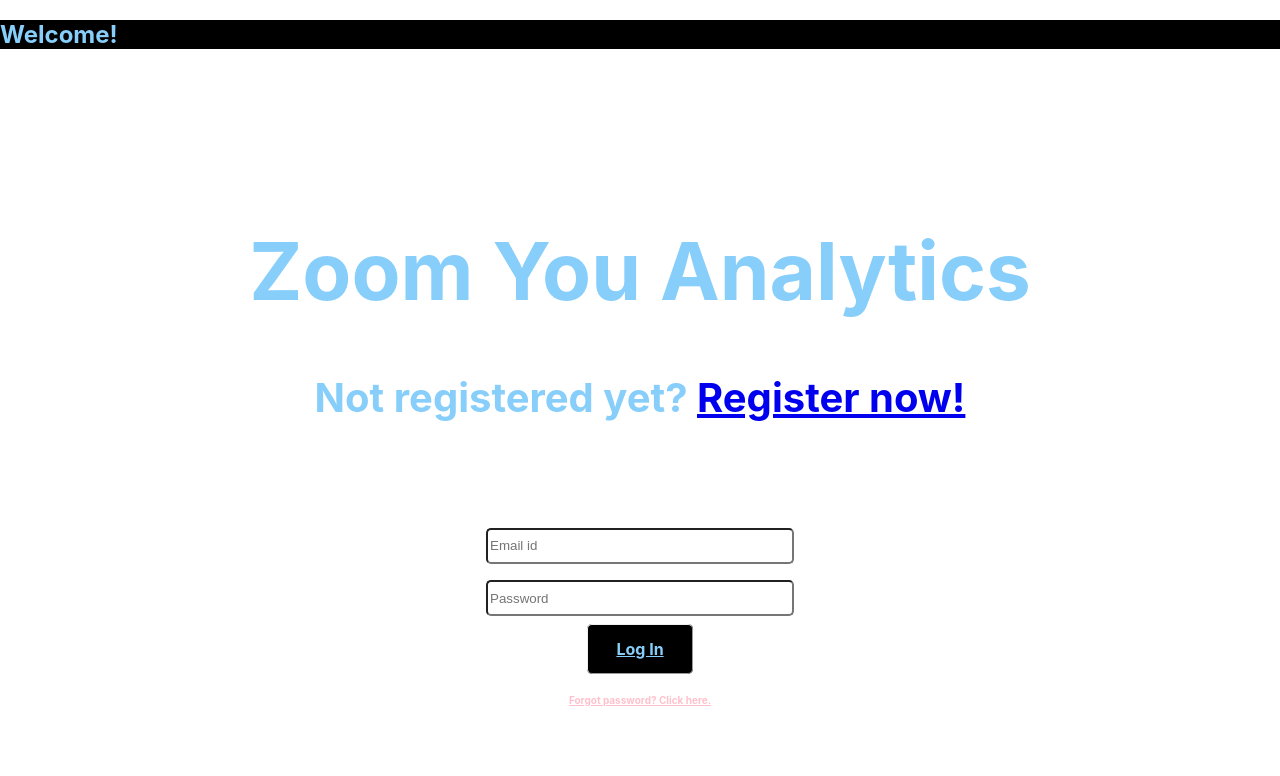
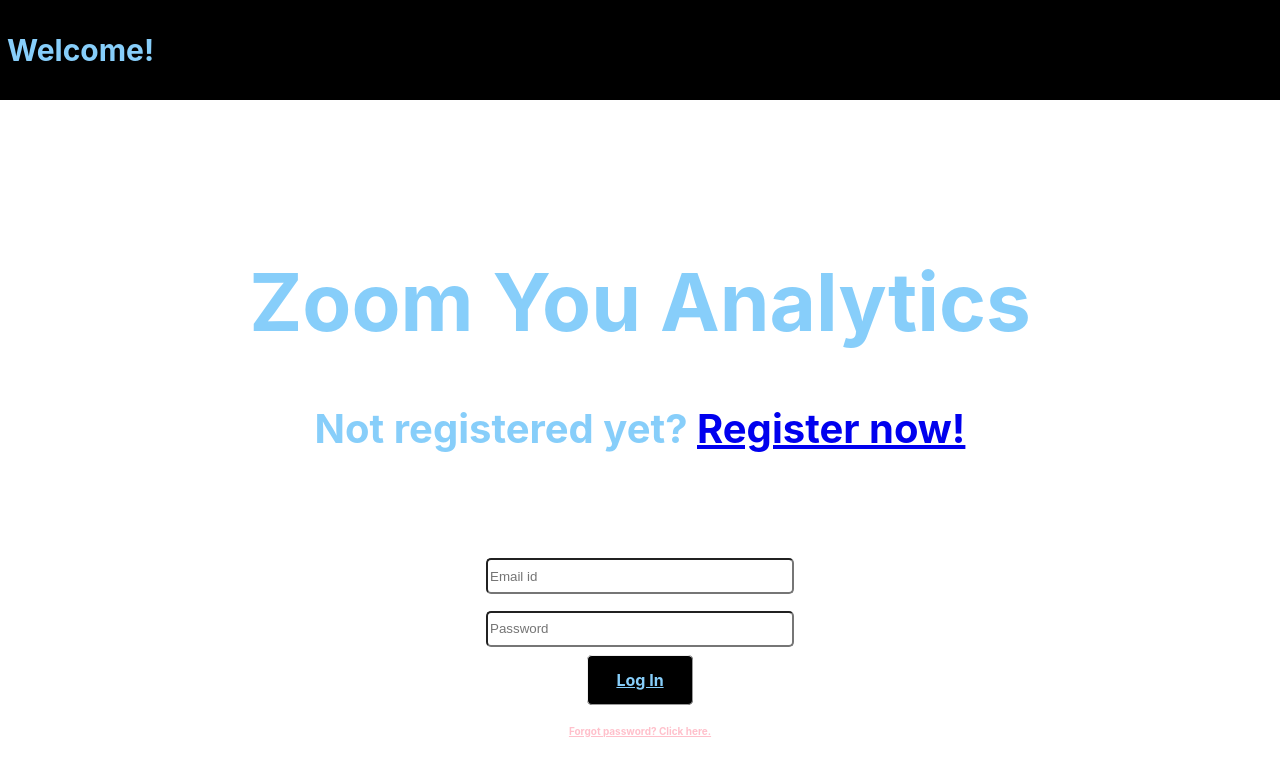
Before and after one commit to abefong54/jaas-summerhacks, a React (Create React App) app in the folder client/: page / in a window 1280 px wide. Shown: the top 776 px of the page. Built offline with nearby package versions, Linux system fonts and the light colour scheme.

Commit message:
try.css to resolve error

```diff
--- /dev/null
+++ b/client/src/containers/Header/Try.css
@@ -0,0 +1,9 @@
+.header_body{
+
+    border:2px solid black;
+
+    background-color: black;
+    padding:5px;
+    text-align: left;
+    font-size:20px;
+}
--- a/client/src/containers/Header/header.css
+++ b/client/src/containers/Header/header.css
@@ -1,3 +1,4 @@
 .header_body{
+
     background:black;
 }
--- a/client/src/containers/Header/header.js
+++ b/client/src/containers/Header/header.js
@@ -1,5 +1,6 @@
+
 import React from 'react';
-import './Header.css';
+import './Try.css';
 
 class Header extends React.Component{
     render(){
```
Also changed, not shown: 2 other files (tests, documents, lock files or other folders).
